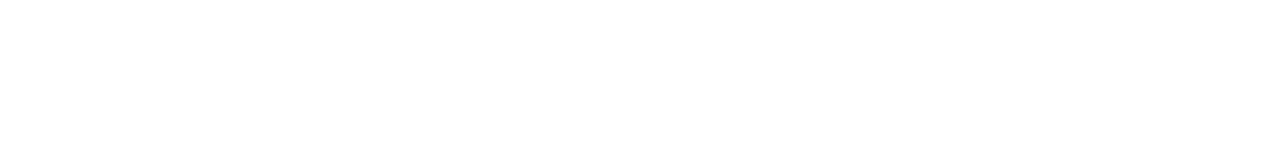
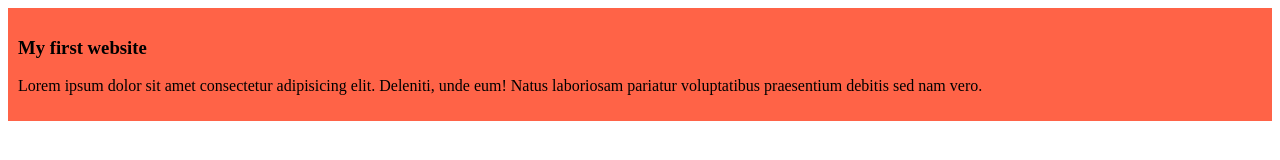
Before and after one commit to aminmia420/my-simple-web-site, a plain HTML site: page index.html in a window 1280 px wide. Drawn offline with Linux system fonts and the light colour scheme.

Commit message:
first simple website

```diff
--- /dev/null
+++ b/blog.css
@@ -0,0 +1,4 @@
+div{
+    background-color: tomato;
+    padding: 10px;
+}
--- a/index.html
+++ b/index.html
@@ -4,8 +4,12 @@
     <meta charset="UTF-8">
     <meta name="viewport" content="width=device-width, initial-scale=1.0">
     <title>My simple website</title>
+    <link rel="stylesheet" href="blog.css">
 </head>
 <body>
-
+    <div>
+        <h3>My first website</h3>
+        <p>Lorem ipsum dolor sit amet consectetur adipisicing elit. Deleniti, unde eum! Natus laboriosam pariatur voluptatibus praesentium debitis sed nam vero.</p>
+    </div>
 </body>
 </html>
```
